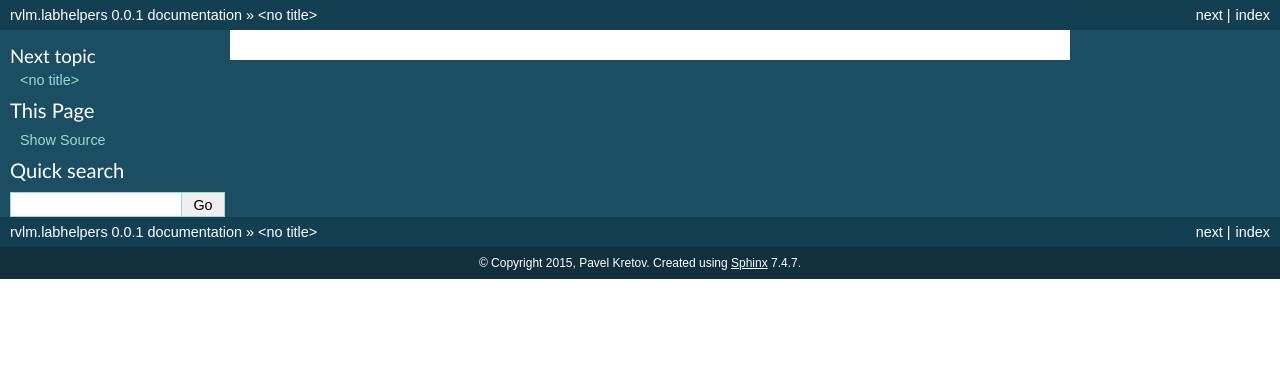
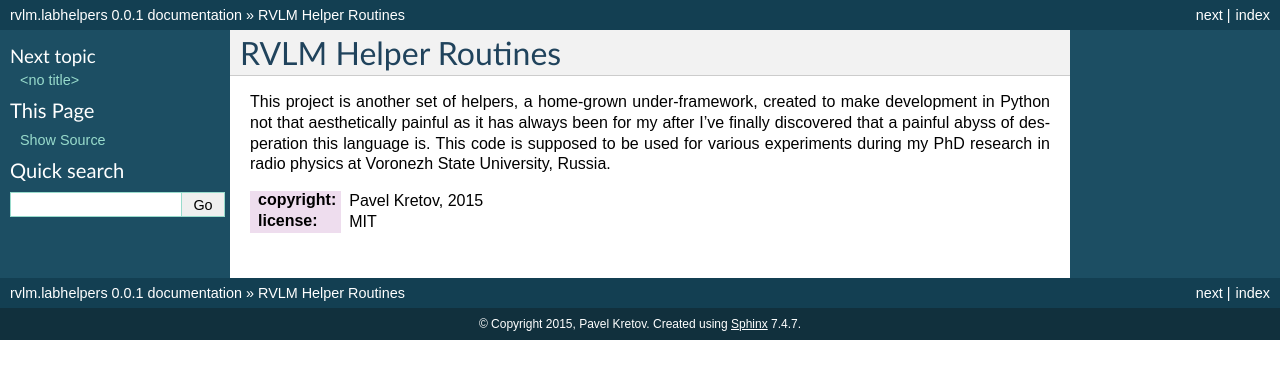
Before and after one commit to rvlm/helper-scripts, a Sphinx documentation site: the page built from sphinx/index.rst, in a window 1280 px wide. Shown: the top 379 px of the page. Built offline with Sphinx 7.4.7, drawn with Linux system fonts in a browser that asks for light colours.

Commit message:
index.rst: add some more description
Signed-off-by: Pavel Kretov <firegurafiku@gmail.com>

```diff
--- a/sphinx/index.rst
+++ b/sphinx/index.rst
@@ -1,3 +1,14 @@
+RVLM Helper Routines
+====================
+
+This project is another set of helpers, a home-grown under-framework, created
+to make development in Python not that aesthetically painful as it has always
+been for my after I've finally discovered that a painful abyss of desperation
+this language is. This code is supposed to be used for various experiments
+during my PhD research in radio physics at Voronezh State University, Russia.
+
+:copyright: Pavel Kretov, 2015
+:license: MIT
 
 .. toctree::
    :maxdepth: 2
```
